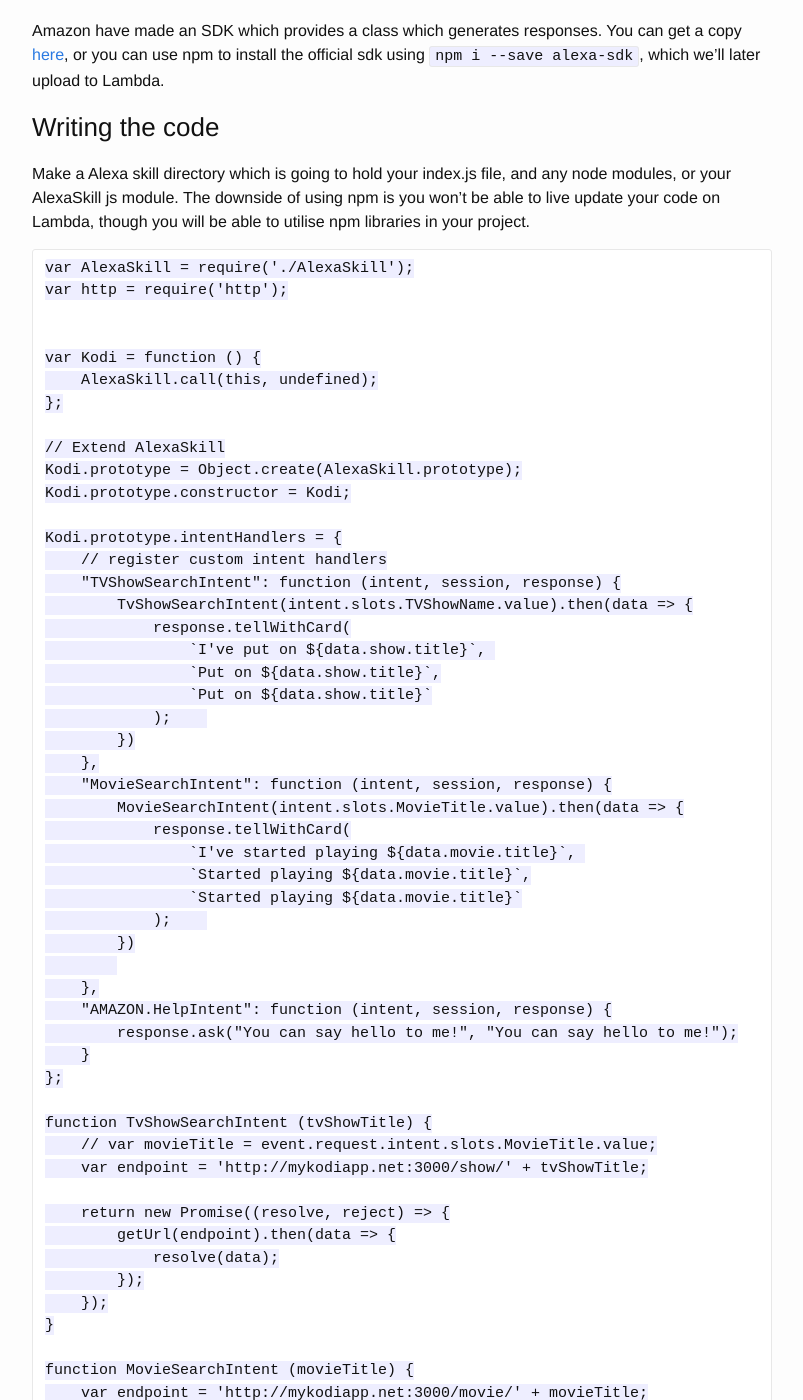
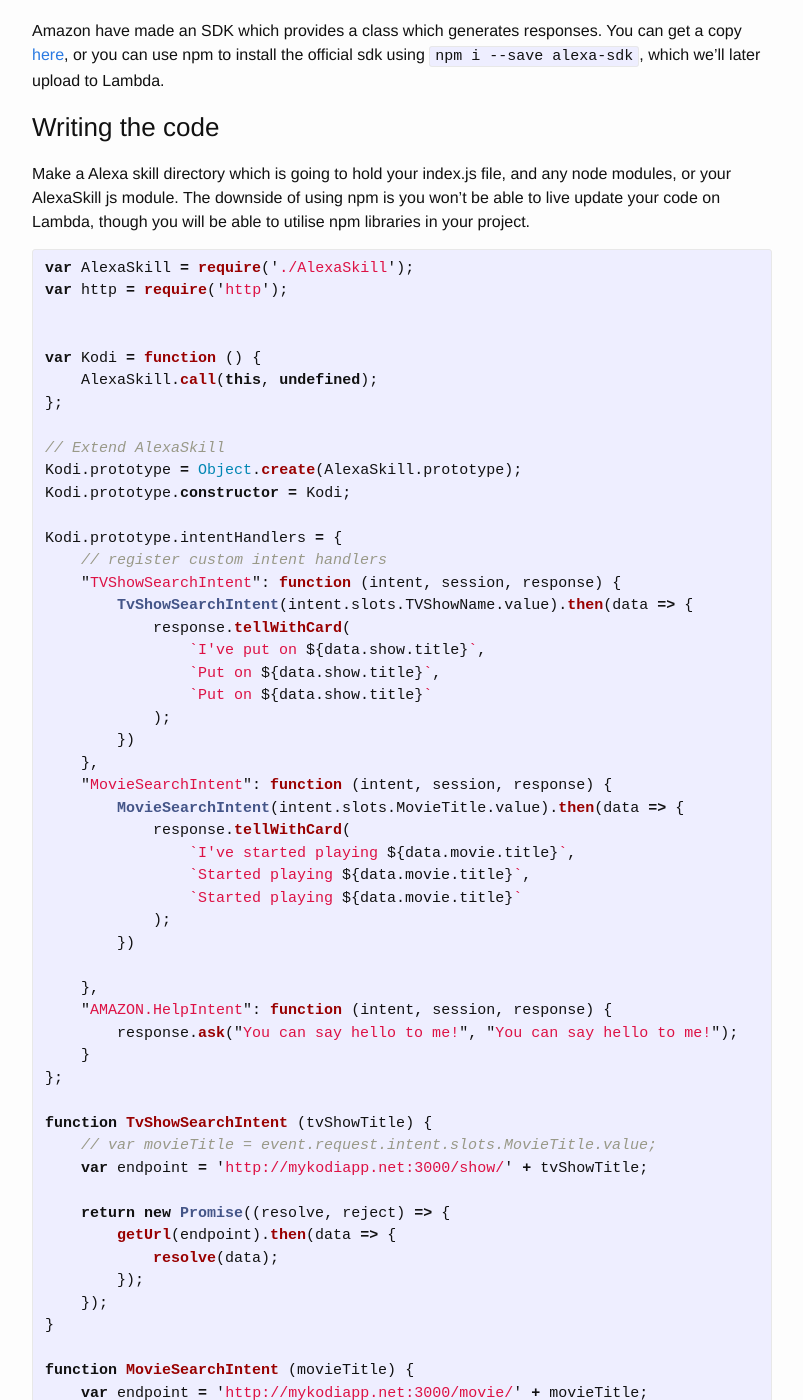
Before and after one commit to amonger/amonger.github.io, a Jekyll site: the page built from _posts/2017-01-28-writing-skills-with-alexa.markdown, in a window 1280 px wide and 1400 px high, scrolled down 2749 px. Shown: the whole window, without its empty margins (238-1041 px from the left). Built offline with Jekyll 4.4.1, drawn with Linux system fonts in a browser that asks for light colours; comment, search, counter and statistics services are not loaded; some of the changed text lies outside the part shown.

Commit message:
Add highlighting

````diff
--- a/_posts/2017-01-28-writing-skills-with-alexa.markdown
+++ b/_posts/2017-01-28-writing-skills-with-alexa.markdown
@@ -27,7 +27,7 @@ The first thing we need to figure out what tasks we want to execute. We might wa
 
 We define this in JSON, where we define our _Intents_, which are keywords which we bind our _Utterances_ and code to. We also have _Slots_ which are variables that have a defined type.
 
-```json
+{% highlight json %}
 {
   "intents": [
     {
@@ -50,7 +50,7 @@ We define this in JSON, where we define our _Intents_, which are keywords which
     }
   ]
 }
-```
+{% endhighlight %}
 
 ### Slots
 Slots are variables which have an associated type. The type generally has predefined variables(see [Slot Type reference](https://developer.amazon.com/public/solutions/alexa/alexa-skills-kit/docs/built-in-intent-ref/slot-type-reference)), however if we're using a custom slot type (like we're using above), we can have undefined variables which get passed through to our code.
@@ -95,7 +95,7 @@ Amazon have made an SDK which provides a class which generates responses. You ca
 Make a Alexa skill directory which is going to hold your index.js file, and any node modules, or your AlexaSkill js module. The downside of using npm is you won't be able to live update your code on Lambda, though you will be able to utilise npm libraries in your project.
 
 
-```
+{% highlight javascript %}
 var AlexaSkill = require('./AlexaSkill');
 var http = require('http');
 
@@ -176,7 +176,7 @@ exports.handler = function (event, context) {
     kodi.execute(event, context);
 };
 
-```
+{% endhighlight %}
 
 You can see above that the intentHandlers define an object literal of the intents we defined in our Interaction Model. This is what is executed when our utterance has been detected. The slot data is passed across in the `intent.slots` array, which we can then pass across to some other method. In this example, we're passing it across to different methods to get resolved, and returning a promise, so we only send a response once we've recieved the data we're expecting. Depending on how fast the external sources you're looking at, you might need to bump up the execution time on your Lambda function.
 
````
